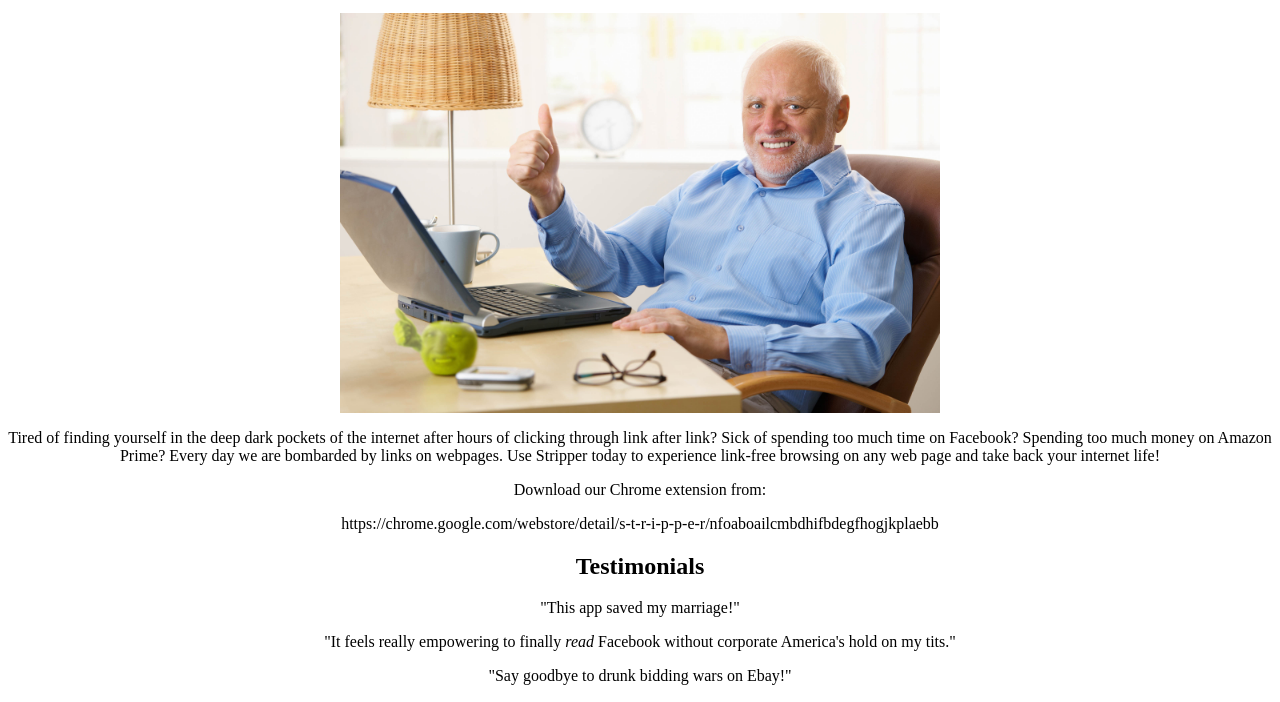
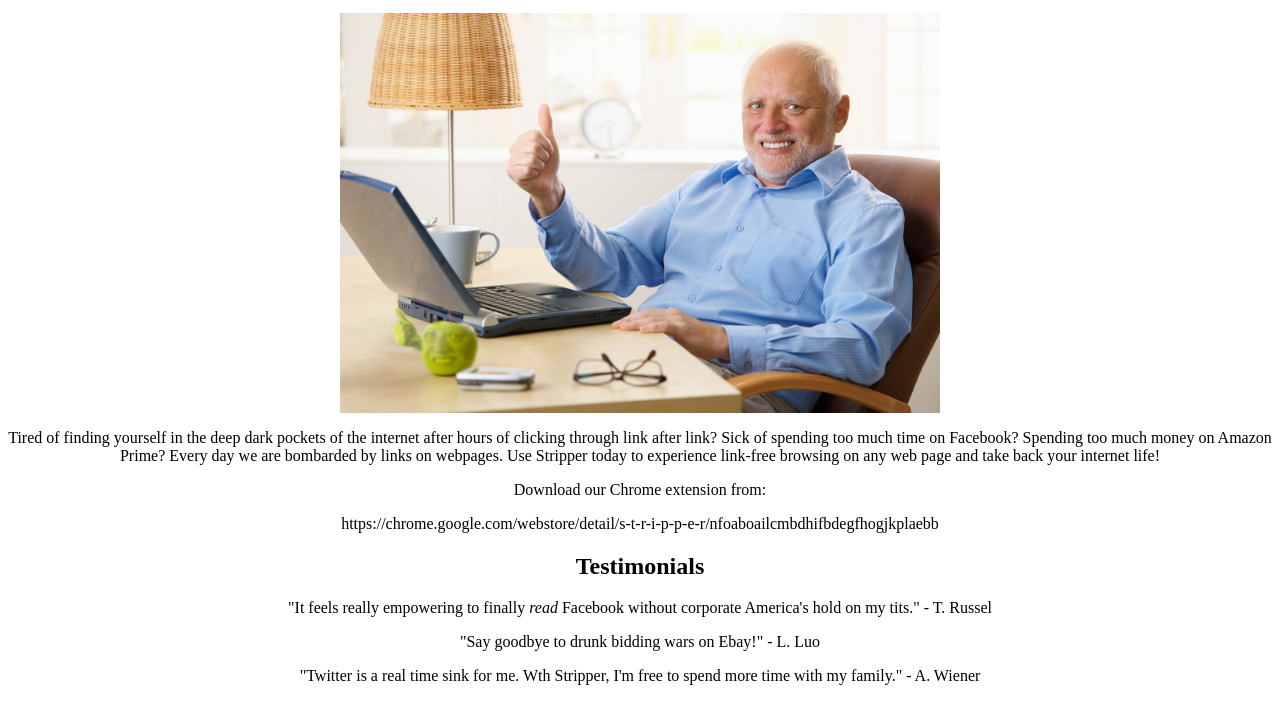
Before and after one commit to breaktheinterweb/breaktheinterweb.github.io, a plain HTML site: page index.html in a window 1280 px wide. Shown: the part 81-783 px from the top of the page. Drawn offline with Linux system fonts and the light colour scheme.

Commit message:
update testimonials

```diff
--- a/index.html
+++ b/index.html
@@ -22,9 +22,9 @@
 
     <div>
       <h2> Testimonials </h2>
-      <p> "This app saved my marriage!" </p>
-      <p> "It feels really empowering to finally <i>read</i> Facebook without corporate America's hold on my tits." </p>
-      <p> "Say goodbye to drunk bidding wars on Ebay!" </p>
+      <p> "It feels really empowering to finally <i>read</i> Facebook without corporate America's hold on my tits." - T. Russel </p>
+      <p> "Say goodbye to drunk bidding wars on Ebay!" - L. Luo </p>
+      <p> "Twitter is a real time sink for me. Wth Stripper, I'm free to spend more time with my family." - A. Wiener </p>
     </div>
 
     <div>
```
